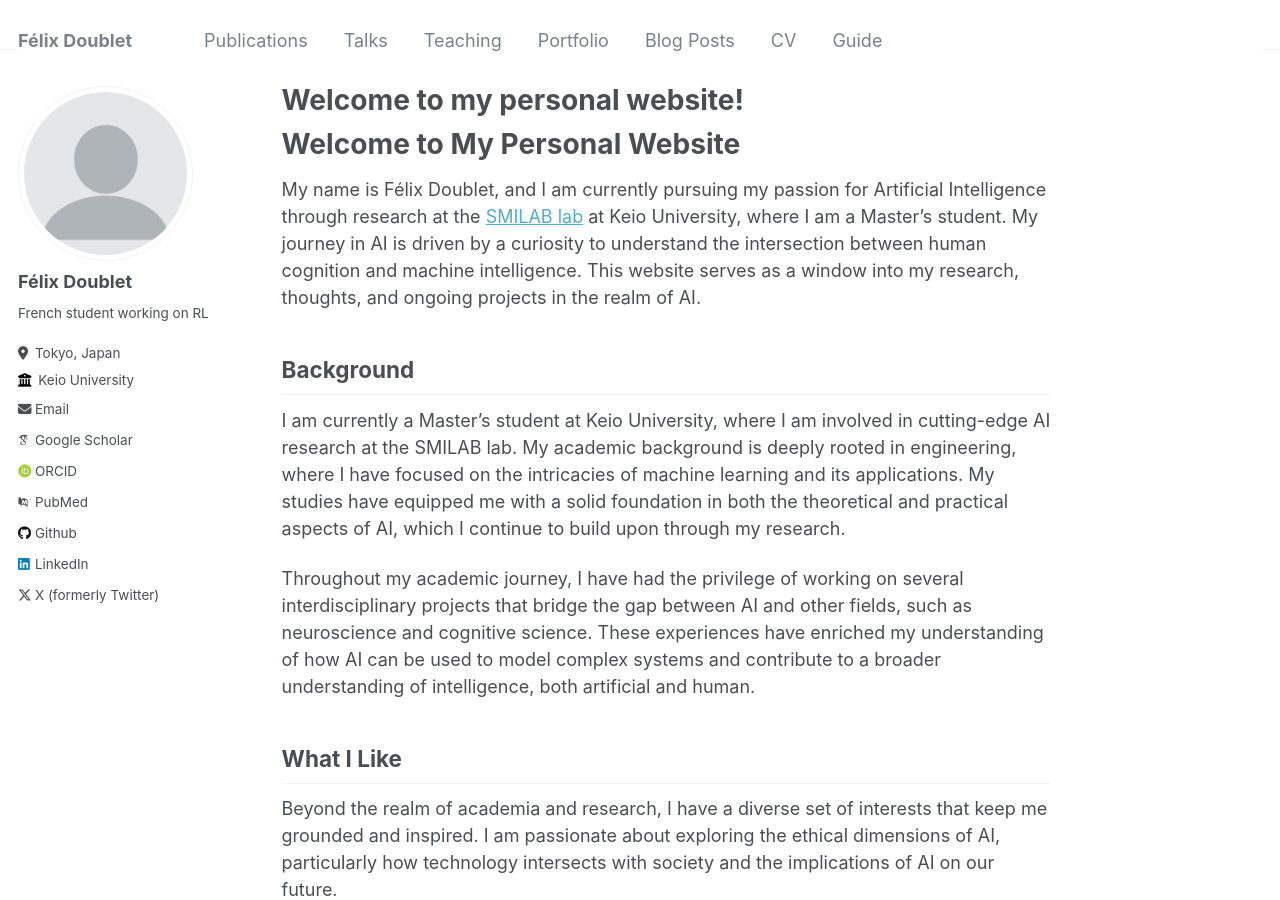
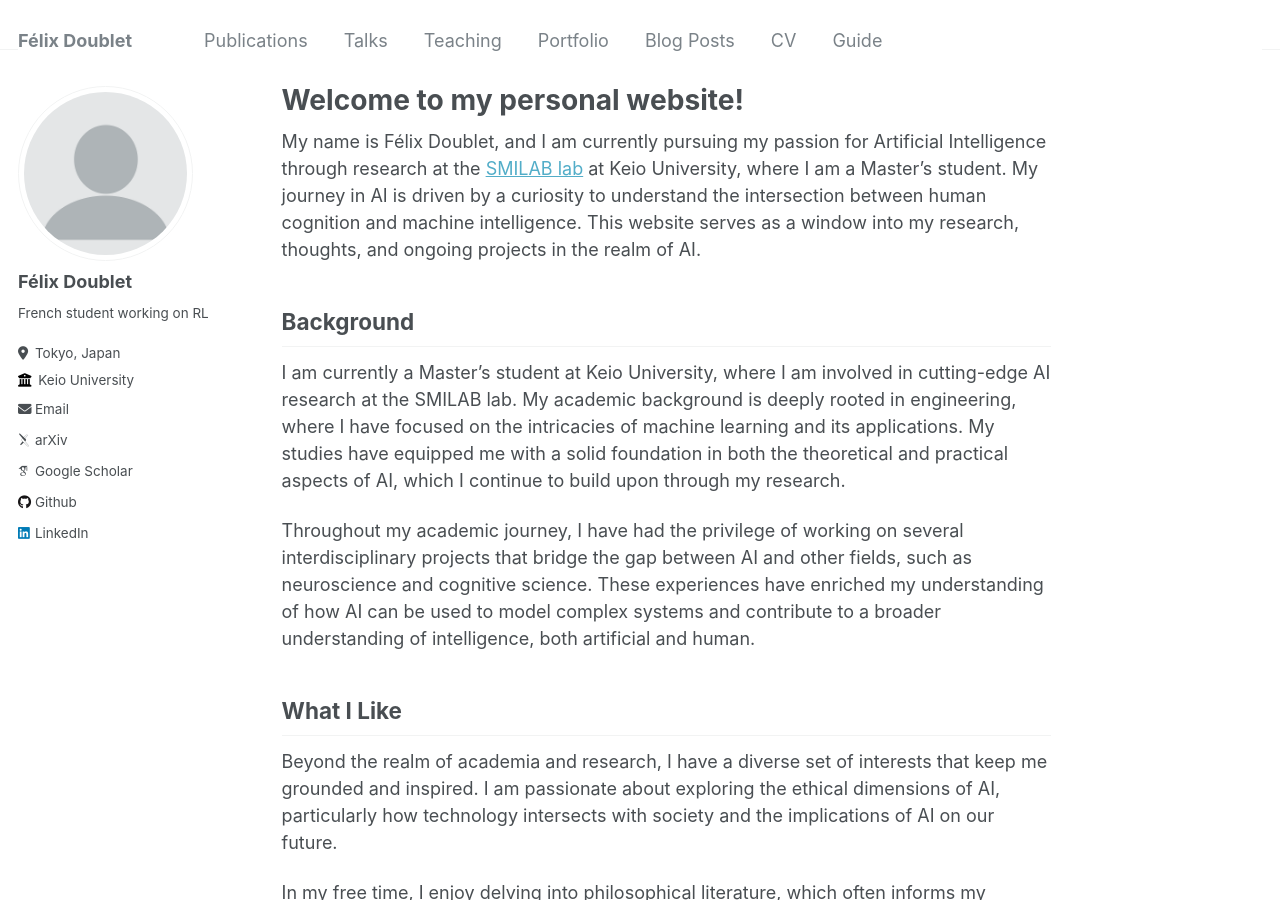
Before and after one commit to FelixDou/FelixDou.github.io, a Jekyll site: the page built from _pages/about.md, in a window 1280 px wide and 900 px high. Built offline with Jekyll 4.4.1, drawn with Linux system fonts in a browser that asks for light colours; some web fonts are replaced.

```diff
--- a/_config.yml
+++ b/_config.yml
@@ -31,11 +31,11 @@ author:
   email: "felixdoublet@keio.jp"
 
   # Academic websites
-  arxiv: # URL - Update with the correct link to your profile
-  googlescholar: "https://scholar.google.com/citations?user=PS_CX0AAAAAJ"
+  arxiv: "https://arxiv.org/search/cs?searchtype=author&query=Doublet%2C+F"
+  googlescholar: "https://scholar.google.com/citations?user=--3UzosAAAAJ&hl"
   impactstory: # URL
-  orcid: "http://orcid.org/yourorcidurl"
-  pubmed: "https://www.ncbi.nlm.nih.gov/pubmed/?term=john+snow"
+  orcid: # "http://orcid.org/yourorcidurl"
+  pubmed: # "https://www.ncbi.nlm.nih.gov/pubmed/?term=john+snow"
   researchgate: # URL
 
   # Repositories and software development
@@ -64,7 +64,7 @@ author:
   steam: # Username
   telegram: # URL
   tumblr: # Username
-  twitter: "UniofOxford" # Replace this with your X / Twitter handle
+  twitter: #"UniofOxford" # Replace this with your X / Twitter handle
   vine: # Username
   weibo: # Username
   wikipedia: # Username
--- a/_pages/about.md
+++ b/_pages/about.md
@@ -6,8 +6,6 @@ redirect_from:
   - /about/
   - /about.html
 ---
-
-# Welcome to My Personal Website
 
 My name is Félix Doublet, and I am currently pursuing my passion for Artificial Intelligence through research at the [SMILAB lab](https://smilab.org/en/) at Keio University, where I am a Master's student. My journey in AI is driven by a curiosity to understand the intersection between human cognition and machine intelligence. This website serves as a window into my research, thoughts, and ongoing projects in the realm of AI.
 
```
